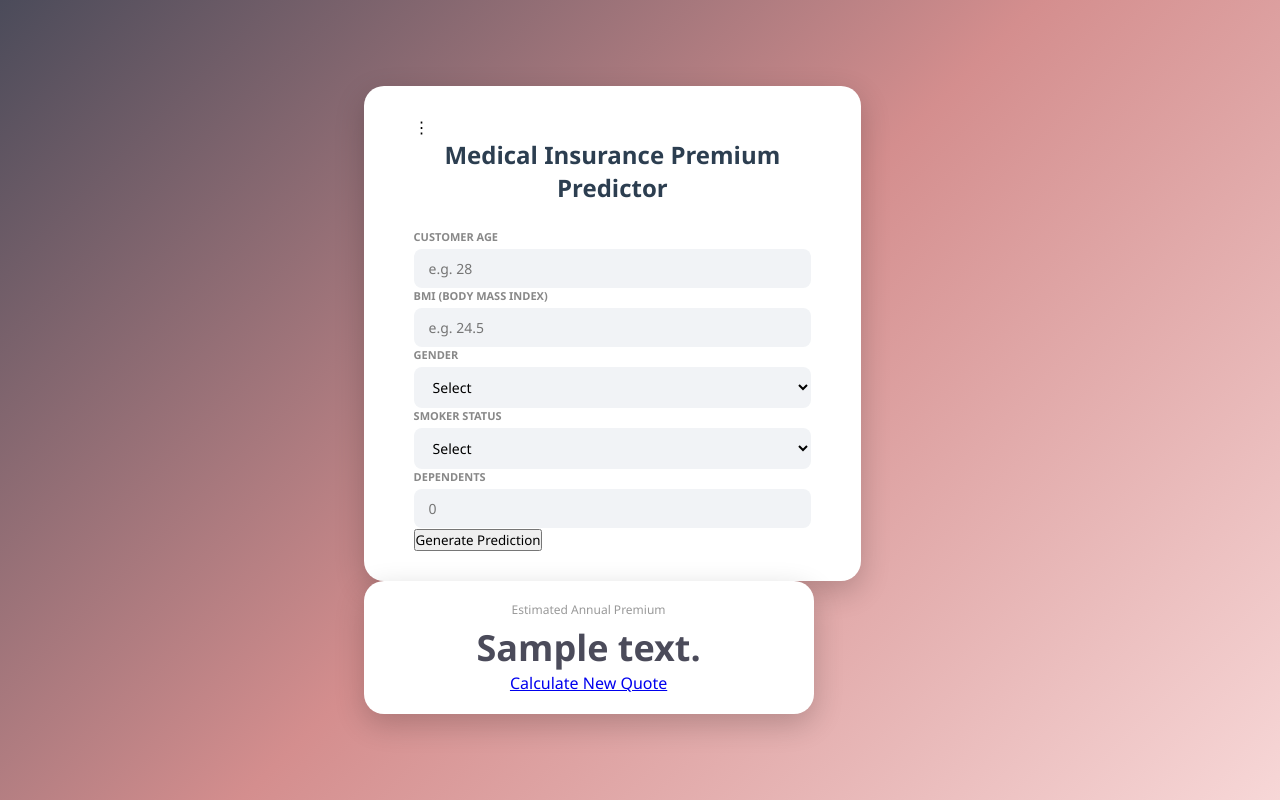
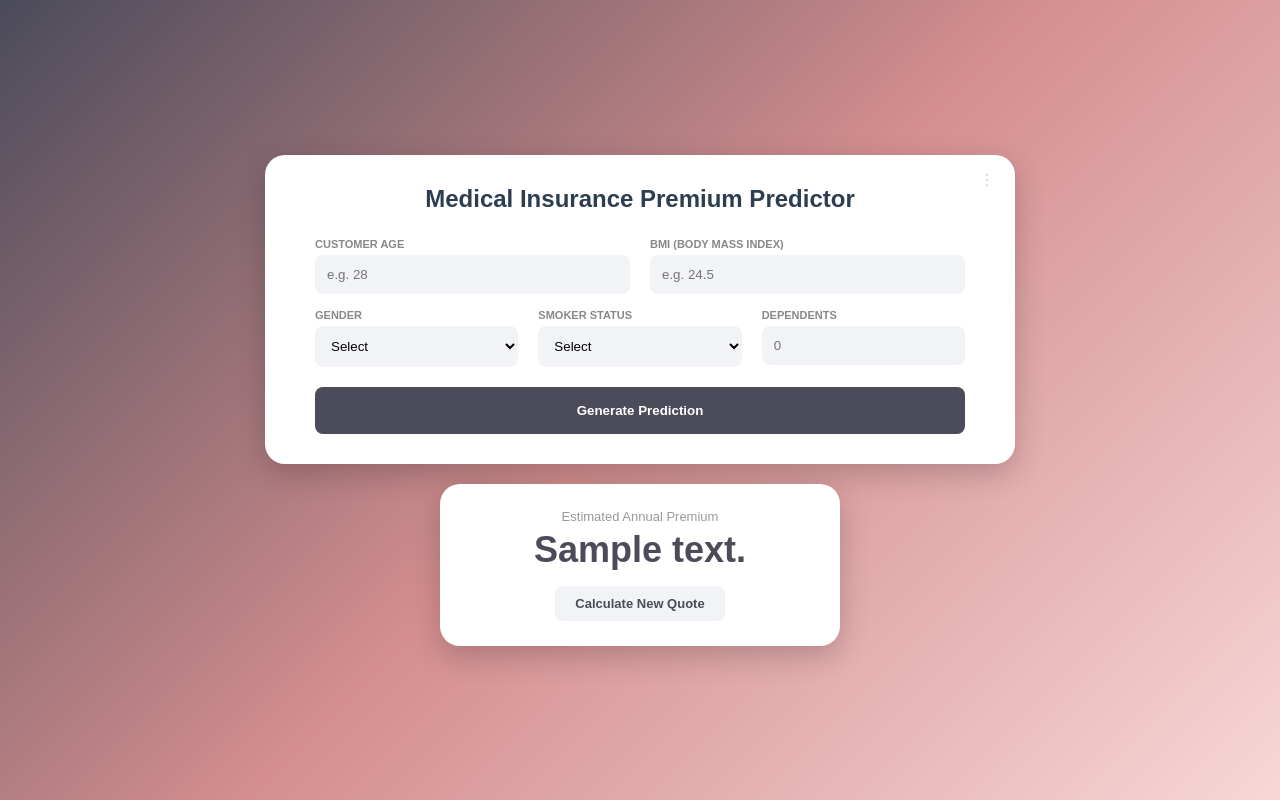
Before and after one commit to ud2330/Digitivity_solutions_pvt_limited, a Flask app: template templates/index.html in a window 1280 px wide. Run offline with Flask 3, Linux system fonts and the light colour scheme; the template is opened without the code that fills it: most values are stand-ins (such as "Sample title", 1, 10 or a date in 2020).

Commit message:
Update style.css

```diff
--- a/static/style.css
+++ b/static/style.css
@@ -1,9 +1,4 @@
-* {
-    margin: 0;
-    padding: 0;
-    box-sizing: border-box;
-    font-family: 'Segoe UI', Roboto, sans-serif;
-}
+* { margin: 0; padding: 0; box-sizing: border-box; font-family: sans-serif; }
 
 body {
     background: linear-gradient(135deg, #4b4b5a 0%, #d48e8e 50%, #f7d7d7 100%);
@@ -13,109 +8,43 @@ body {
     align-items: center;
 }
 
-.main-container {
-    width: 100%;
-    display: flex;
-    flex-direction: column;
-    align-items: center;
-    gap: 20px; /* Space between the two boxes */
+.container { width: 100%; display: flex; flex-direction: column; align-items: center; gap: 20px; }
+
+.card { background: white; border-radius: 20px; box-shadow: 0 10px 30px rgba(0,0,0,0.2); position: relative; }
+
+.input-card { width: 90%; max-width: 750px; padding: 30px 50px; }
+
+.result-card { width: 100%; max-width: 400px; padding: 25px; text-align: center; }
+
+h1 { font-size: 24px; color: #2c3e50; margin-bottom: 25px; text-align: center; }
+
+.form-row { display: flex; gap: 20px; margin-bottom: 15px; }
+
+.field { flex: 1; }
+
+label { display: block; font-size: 11px; font-weight: bold; color: #888; text-transform: uppercase; margin-bottom: 5px; }
+
+input, select { width: 100%; padding: 12px; background: #f1f3f6; border: none; border-radius: 8px; outline: none; }
+
+.main-btn { width: 100%; padding: 16px; background: #4b4b5a; color: white; border: none; border-radius: 8px; font-weight: bold; cursor: pointer; margin-top: 5px; }
+
+.reset-btn {
+    display: inline-block;
+    margin-top: 15px;
+    padding: 10px 20px;
+    background: #f1f3f6;
+    color: #4b4b5a;
+    text-decoration: none;
+    font-size: 13px;
+    font-weight: bold;
+    border-radius: 8px;
+    transition: 0.3s;
 }
 
-/* Base Card Style */
-.card {
-    background: white;
-    border-radius: 20px;
-    box-shadow: 0 10px 30px rgba(0,0,0,0.2);
-    position: relative;
-    padding: 30px 50px;
-}
+.reset-btn:hover { background: #e2e4e9; }
 
-/* Main Input Card - Wide and Short */
-.input-card {
-    width: 90%;
-    max-width: 750px;
-}
+.result-card p { font-size: 13px; color: #999; margin-bottom: 5px; }
 
-/* Result Card - Separate and Smaller */
-.result-card {
-    width: 100%;
-    max-width: 450px; /* Narrower than the top box */
-    padding: 20px;
-    text-align: center;
-    animation: slideUp 0.4s ease-out;
-}
+.result-card h2 { color: #4b4b5a; font-size: 36px; font-weight: 800; }
 
-@keyframes slideUp {
-    from { opacity: 0; transform: translateY(20px); }
-    to { opacity: 1; transform: translateY(0); }
-}
-
-.dots {
-    position: absolute;
-    top: 20px;
-    right: 25px;
-    color: #ccc;
-    font-size: 20px;
-}
-
-h1 {
-    color: #2c3e50;
-    font-size: 24px;
-    margin-bottom: 25px;
-    text-align: center;
-}
-
-.row {
-    display: flex;
-    gap: 20px;
-    margin-bottom: 15px;
-}
-
-.group {
-    flex: 1;
-}
-
-label {
-    display: block;
-    font-size: 11px;
-    font-weight: 700;
-    color: #888;
-    text-transform: uppercase;
-    margin-bottom: 5px;
-}
-
-input, select {
-    width: 100%;
-    padding: 10px 15px;
-    background: #f1f3f6;
-    border: none;
-    border-radius: 8px;
-    font-size: 14px;
-    outline: none;
-}
-
-.calc-btn {
-    width: 100%;
-    padding: 15px;
-    background: #4b4b5a;
-    color: white;
-    border: none;
-    border-radius: 8px;
-    font-size: 16px;
-    font-weight: 700;
-    cursor: pointer;
-    margin-top: 10px;
-}
-
-/* Prediction Text Styles */
-.result-card p {
-    font-size: 12px;
-    color: #999;
-    margin-bottom: 5px;
-}
-
-.result-card h2 {
-    color: #4b4b5a;
-    font-size: 36px;
-    font-weight: 800;
-}
+.menu-dots { position: absolute; top: 15px; right: 20px; color: #ccc; }
```
